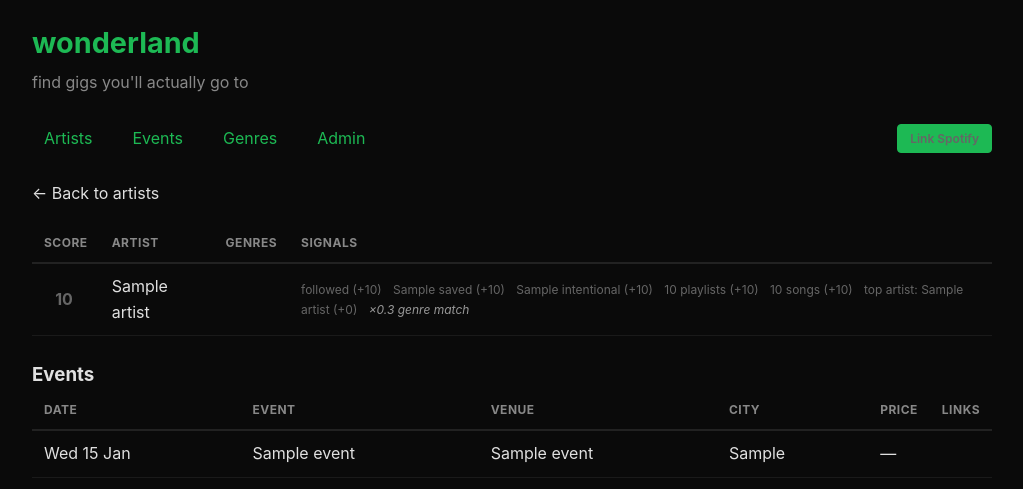
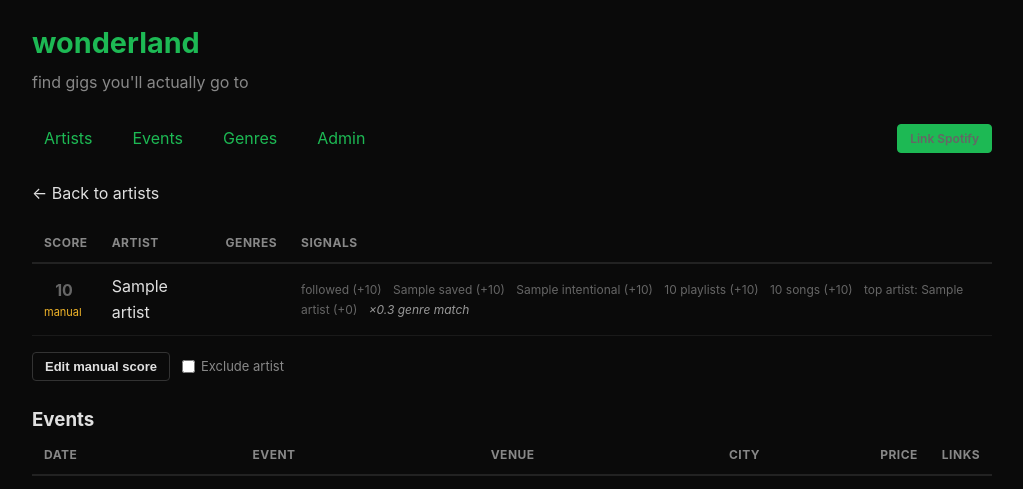
Before and after one commit to mussiscoding/wonderland, a FastAPI app: template app/templates/artist_detail.html in a window 1280 px wide. Shown: the top 489 px of the page, without its empty margins (128-1151 px from the left). Run offline with FastAPI, Linux system fonts and the light colour scheme; the template is opened without the code that fills it: most values are stand-ins (such as "Sample title", 1, 10 or a date in 2020); parts of the project's set-up code (start-up, migrations or seed data) failed here and were passed over.

Commit message:
feat: manual artist score — tap score to set via modal, exclude toggle
Co-Authored-By: Claude Opus 4.6 <noreply@anthropic.com>

```diff
--- a/app/routes/artists.py
+++ b/app/routes/artists.py
@@ -1,7 +1,7 @@
 import logging
 import threading
 
-from fastapi import APIRouter, Depends, Request
+from fastapi import APIRouter, Depends, Form, Request
 from fastapi.responses import HTMLResponse, RedirectResponse
 from sqlmodel import Session, select
 
@@ -315,3 +315,44 @@ def list_artists(
             "category_multipliers": CATEGORY_MULTIPLIERS,
         },
     )
+
+
+@router.post("/artist/{artist_id}/score")
+def set_artist_score(
+    request: Request,
+    artist_id: int,
+    manual_score: str = Form(""),
+    excluded: bool = Form(False),
+    session: Session = Depends(get_session),
+):
+    user = get_current_user(request, session)
+    if not user:
+        return RedirectResponse("/login", status_code=303)
+
+    user_artist = session.exec(
+        select(UserArtist).where(
+            UserArtist.user_id == user.id,
+            UserArtist.artist_id == artist_id,
+        )
+    ).first()
+
+    if not user_artist:
+        return RedirectResponse(f"/artist/{artist_id}", status_code=303)
+
+    # Parse manual score: empty string clears it
+    if manual_score.strip() == "":
+        user_artist.manual_score = None
+    else:
+        try:
+            score = float(manual_score)
+            user_artist.manual_score = max(0.0, min(100.0, score))
+        except ValueError:
+            return RedirectResponse(f"/artist/{artist_id}", status_code=303)
+
+    user_artist.excluded = excluded
+    session.add(user_artist)
+    session.commit()
+
+    # Redirect back to wherever the request came from
+    referer = request.headers.get("referer", f"/artist/{artist_id}")
+    return RedirectResponse(referer, status_code=303)
--- a/app/templates/artist_detail.html
+++ b/app/templates/artist_detail.html
@@ -20,6 +20,11 @@
                 <span class="score {% if score >= 50 %}score-high{% elif score >= 30 %}score-med{% else %}score-low{% endif %}">
                     {{ score | round(0) | int }}
                 </span>
+                {% if user_artist and user_artist.excluded %}
+                <span style="font-size:11px;color:#888;display:block;">excluded</span>
+                {% elif user_artist and user_artist.manual_score is not none %}
+                <span style="font-size:11px;color:#f0b429;display:block;">manual</span>
+                {% endif %}
             </td>
             <td>{{ artist.name }}</td>
             <td>
@@ -36,6 +41,43 @@
         </tr>
     </tbody>
 </table>
+
+{% if user_artist %}
+<div style="display:flex;align-items:center;gap:12px;margin-top:16px;">
+    <button class="btn btn-outline" onclick="var m=document.getElementById('score-modal');m.style.display='flex';m.querySelector('input[name=manual_score]').focus();m.querySelector('input[name=manual_score]').select();" style="font-size:13px;padding:6px 12px;">
+        {% if user_artist.manual_score is not none %}Edit manual score{% else %}Score manually{% endif %}
+    </button>
+    <form method="post" action="/artist/{{ artist.id }}/score" style="display:flex;align-items:center;">
+        <label style="display:flex;align-items:center;gap:6px;font-size:13px;color:#888;">
+            <input type="checkbox" name="excluded" value="true" {% if user_artist.excluded %}checked{% endif %}
+                   onchange="this.form.submit()">
+            Exclude artist
+        </label>
+    </form>
+</div>
+
+<div id="score-modal" onclick="if(event.target===this)this.style.display='none'"
+     style="display:none;position:fixed;top:0;left:0;width:100%;height:100%;background:rgba(0,0,0,0.7);z-index:100;align-items:center;justify-content:center;">
+    <div style="background:#1a1a1a;border:1px solid #333;border-radius:8px;padding:24px;width:280px;">
+        <h3 style="margin-bottom:16px;font-size:16px;">Set score</h3>
+        <form method="post" action="/artist/{{ artist.id }}/score">
+            <input type="number" name="manual_score" min="0" max="100" step="1"
+                   value="{{ user_artist.manual_score | int if user_artist.manual_score is not none else user_artist.auto_score | round(0) | int }}"
+                   style="width:100%;background:#0a0a0a;border:1px solid #333;color:#e0e0e0;padding:10px 12px;border-radius:4px;font-size:18px;text-align:center;margin-bottom:16px;">
+            <div style="display:flex;gap:8px;">
+                <button type="submit" class="btn" style="flex:1;">Set</button>
+                <button type="button" class="btn btn-outline" style="flex:1;" onclick="document.getElementById('score-modal').style.display='none'">Cancel</button>
+            </div>
+        </form>
+        {% if user_artist.manual_score is not none %}
+        <form method="post" action="/artist/{{ artist.id }}/score" style="margin-top:12px;">
+            <input type="hidden" name="manual_score" value="">
+            <button type="submit" class="btn-tiny" style="width:100%;padding:6px;font-size:12px;">Clear manual score</button>
+        </form>
+        {% endif %}
+    </div>
+</div>
+{% endif %}
 
 {% if events %}
 <h3 style="margin-top: 24px;">Events</h3>
--- a/app/templates/base.html
+++ b/app/templates/base.html
@@ -60,7 +60,7 @@
         .btn-outline {
             background: transparent; border: 1px solid #333; color: #e0e0e0;
         }
-        .btn-outline:hover { border-color: #1db954; color: #1db954; }
+        .btn-outline:hover { border-color: #1db954; color: #fff; }
 
         .btn-tiny {
             background: #1a1a1a; border: 1px solid #333; color: #888;
```
Also changed, not shown: app/templates/artists.html (+45 -1 lines), docs/plans/2026-05-22-feat-manual-artist-score-plan.md (added, +49 -0 lines).
